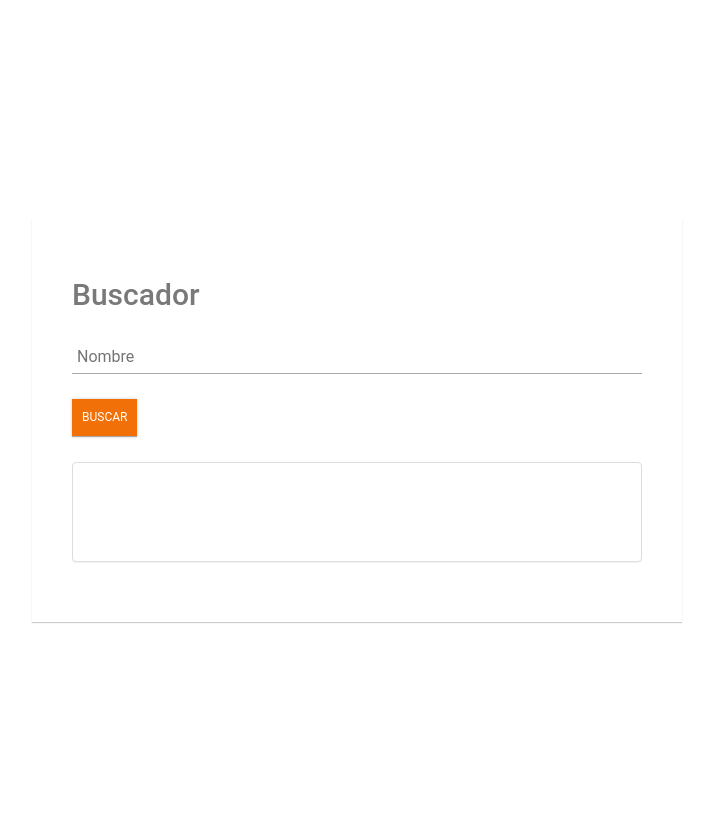
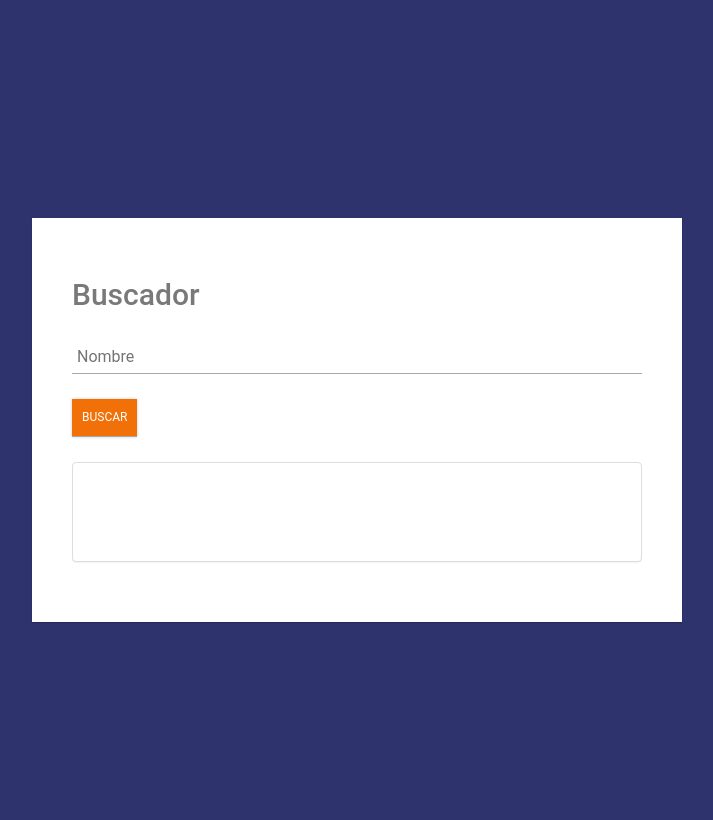
Before and after one commit to J-BS-PNG/RequeremientosPrototipo, a Flask app: page / in a window 1280 px wide. Shown: the whole page, without its empty margins (283-996 px from the left). Run offline with Flask 2, Linux system fonts and the light colour scheme; some libraries are stand-ins or nearby versions.

Commit message:
Producto FInal
Version 1.0

```diff
--- a/prototipo/ConexionBD.py
+++ b/prototipo/ConexionBD.py
@@ -2,11 +2,13 @@ from collections import OrderedDict
 
 dicIndices = {  'mund': ['volcanes.pdf', 'naturaleza.pdf'],
                 'verd': ['pintura_organica.pdf', 'naturaleza.pdf'],
-                'tecnolog': ['Oracle.pdf', 'CSS.pdf'],
-                'requer': ['Oracle.pdf', 'clean_Code.pdf']}
+                'tecnolog': ['Oracle.pdf', 'CSS.pdf', 'SQL.pdf', 'Estructuras de datos.pdf'],
+                'requer': ['Oracle.pdf', 'clean_Code.pdf'],
+                'tierr': ['mundo.pdf', 'volcanes.pdf'],
+                'salt': ['100cm.pdf', 'Dejate caer.pdf'],
+                'vaci': ['Espacio.pdf', 'NASA.pdf']}
 
 def buscar(listaIndices):
-    file = open('datos.txt')
     dicSalida = {}
     for indice in listaIndices:
         if indice in dicIndices:
@@ -16,12 +18,13 @@ def buscar(listaIndices):
                 else:
                     dicSalida.update({documento : 1})
 
-    return sorted(dicSalida.items())
+    return OrderedDict(sorted(dicSalida.items()))
 
 
 def main():
     valor = buscar(['requer', 'tecnologi'])
-    print(valor)
+    for n in valor.values():
+        print(n)
 
 if __name__ == "__main__":
     main()
--- a/prototipo/main.py
+++ b/prototipo/main.py
@@ -17,7 +17,8 @@ def result():
         listaIndice = indice.indexar(texto)
         documentos = ConexionBD.buscar(listaIndice)
         print(listaIndice)
-        return render_template('IndexData.html', datos = documentos)
+        print(documentos)
+        return render_template('IndexData.html', datos = [documentos])
     else:
         return render_template('index.html', datos = [])
 
--- a/prototipo/static/style.css
+++ b/prototipo/static/style.css
@@ -5,11 +5,12 @@
     font-family: 'Roboto', sans-serif;
   }
 
-  body{
-    background: #f1f1f1;
+  .content-body{
+    background: #2e326d;
   }
 
   .container{
+    background-color: #2e326d;
     width: 100%;
     height: 100vh;
     padding: 10px;
--- a/prototipo/templates/IndexData.html
+++ b/prototipo/templates/IndexData.html
@@ -1,7 +1,7 @@
 {% extends "index.html" %}
 
 {% block docs %}
-{% for documento in datos %}
+{% for documento in datos[0] %}
             <button class="button-body" type="button">{{ documento }}</button>
 {% endfor %}
 {% endblock %}
--- a/prototipo/templates/index.html
+++ b/prototipo/templates/index.html
@@ -1,7 +1,6 @@
 {% extends "layout.html" %}
 
 {% block content %}
-<body>
    <div class="container">
      <div class="login-container">
        <div class="register">
@@ -20,6 +19,6 @@
      </div>
    </div>
   {% if datos == [] %}
-   <script>alert('Error: Se el campo del nombre no puede estar en blanco')</script>
+   <script>alert('Error: El campo del nombre no puede estar en blanco')</script>
   {% endif %}
 {% endblock %}
--- a/prototipo/templates/layout.html
+++ b/prototipo/templates/layout.html
@@ -11,7 +11,7 @@
     <script src="https://ajax.googleapis.com/ajax/libs/jquery/3.6.0/jquery.min.js"></script>
     <script src="https://maxcdn.bootstrapcdn.com/bootstrap/3.4.1/js/bootstrap.min.js"></script>
 </head>
-<body>
+<body class="content-body">
 <br>
 {% block content %}
 {% endblock %}
```
